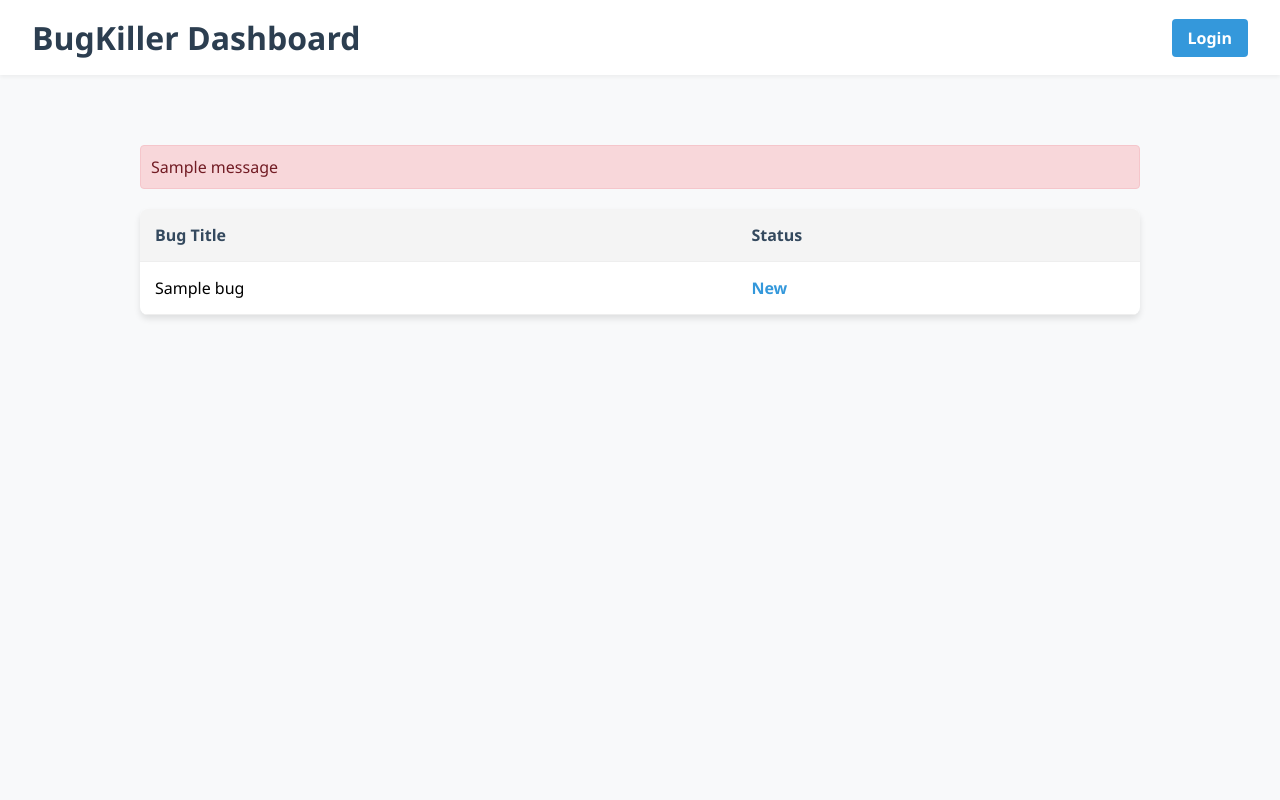
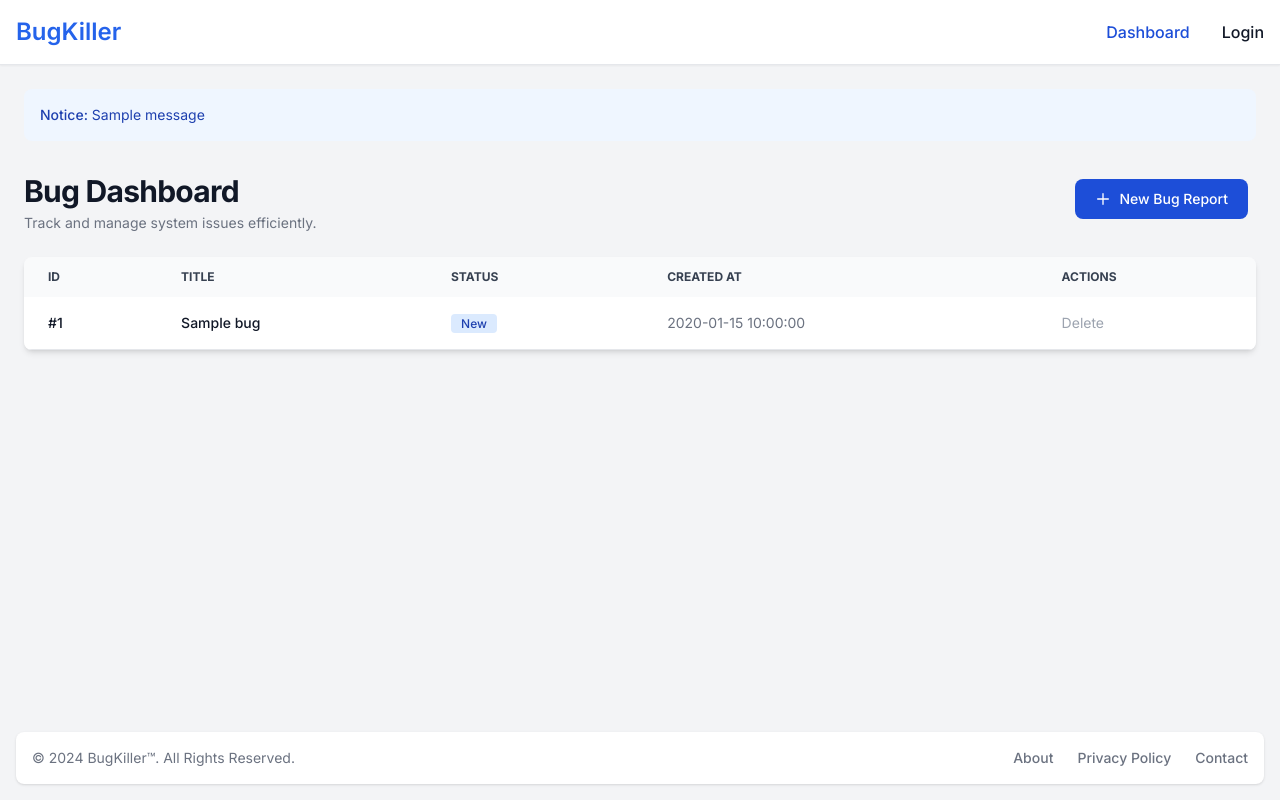
Before and after one commit to Soberis/bug_killer_project, a Flask app: page / in a window 1280 px wide. Run offline with Flask 3, Linux system fonts and the light colour scheme; tables that the repository leaves empty hold one stand-in row (values such as "Sample post"); one stand-in notice (Sample message) is shown; some libraries are stand-ins or nearby versions.

Commit message:
feat: 重构前端界面并添加基础模板
refactor: 将配置移至单独文件并优化应用结构

style: 更新.gitignore以允许HTML模板跟踪

```diff
--- a/app.py
+++ b/app.py
@@ -1,7 +1,4 @@
 import os
-import time
-import sqlite3
-import pymysql
 from flask import Flask, render_template, request, redirect, url_for, flash
 from flask_login import (
     LoginManager,
@@ -9,32 +6,20 @@ from flask_login import (
     login_user,
     logout_user,
     login_required,
-    current_user,
 )
-from werkzeug.security import generate_password_hash, check_password_hash
-from init_db import init_database
+from werkzeug.security import check_password_hash
 from prometheus_flask_exporter import PrometheusMetrics
 from prometheus_client import Counter
+from celery import Celery
 
 from database import db_manager
+from config import Config
 
 # Create the Flask application instance
 app = Flask(__name__)
-app.config["SECRET_KEY"] = "dev-secret-key"  # Required for session/flash
+app.config.from_object(Config)
 
-# [Level 13/14] Redis Configuration from Environment
-REDIS_URL = os.environ.get("REDIS_URL", "redis://localhost:6379/0")
-app.config["CELERY_BROKER_URL"] = REDIS_URL
-app.config["CELERY_RESULT_BACKEND"] = REDIS_URL
-
-# Override for testing environment
-if os.environ.get("TESTING") == "True":
-    app.config["CELERY_TASK_ALWAYS_EAGER"] = True
-    app.config["CELERY_BROKER_URL"] = "memory://"
-    app.config["CELERY_RESULT_BACKEND"] = "cache+memory://"
-
-from celery import Celery
-
+# Celery Configuration
 celery = Celery(app.name, broker=app.config["CELERY_BROKER_URL"])
 celery.conf.update(app.config)
 
@@ -42,19 +27,7 @@ celery.conf.update(app.config)
 from tasks import register_tasks
 
 tasks_registry = register_tasks(celery)
-send_bug_report_email = tasks_registry  # We might need to refactor tasks.py to return a dict or object if we have multiple
-# Actually, looking at tasks.py, it currently returns a singe function.
-# Let's verify tasks.py structure first.
-# ...
-# The tasks.py I just edited returns `send_bug_report_email` ONLY.
-# I need to edit tasks.py again to return both, OR change how I import them.
-# BETTER APPROACH:
-# tasks.py registers them to `celery_app`. I can just import them if I export them,
-# OR I can rely on string-based invocation if I didn't have access to the function object,
-# BUT `register_tasks` returns the function object.
-# Let's QuickFix `tasks.py` first to return a dictionary or just access them differently.
-# actually, `celery.task` decorator registers it.
-# Let's adjust tasks.py to return the dictionary of tasks.
+send_bug_report_email = tasks_registry
 
 # [Level 17] Prometheus Metrics Setup
 metrics = PrometheusMetrics(app, path="/metrics")
@@ -62,23 +35,13 @@ BUG_CREATED_COUNTER = Counter(
     "bug_created_total", "Total number of bugs reported", ["status"]
 )
 
-
-# Manual fallback for metrics if automatic registration fails
-@app.route("/metrics")
-def metrics_fallback():
-    from prometheus_client import generate_latest, CONTENT_TYPE_LATEST
-    from flask import Response
-
-    return Response(generate_latest(), mimetype=CONTENT_TYPE_LATEST)
-
-
 # Login Manager Setup
 login_manager = LoginManager()
 login_manager.login_view = "login"
 login_manager.init_app(app)
 
 
-# User Model for Flask-Login
+# User Model for Flask-Login (kept here for simplicity, models.py is optional)
 class User(UserMixin):
     def __init__(self, id, username):
         self.id = id
@@ -91,7 +54,6 @@ def load_user(user_id):
         "SELECT id, username FROM users WHERE id = ?", (user_id,)
     )
     if row:
-        # Handle dict vs tuple
         uid = row["id"] if isinstance(row, dict) else row[0]
         uname = row["username"] if isinstance(row, dict) else row[1]
         return User(uid, uname)
@@ -109,11 +71,11 @@ def health_check():
     return {"status": "healthy"}, 200
 
 
-# Define the root route
 @app.route("/")
 def index():
+    # [L16 FIX] Added LIMIT 20 to prevent O(N) latency
     bugs = db_manager.execute_query(
-        "SELECT * FROM bugs ORDER BY created_at DESC", fetch=True
+        "SELECT * FROM bugs ORDER BY created_at DESC LIMIT 20", fetch=True
     )
     return render_template("index.html", bugs=bugs)
 
@@ -129,7 +91,6 @@ def login():
         )
 
         if user_row:
-            # Handle different row formats
             stored_pw = (
                 user_row["password"] if isinstance(user_row, dict) else user_row[2]
             )
@@ -151,20 +112,16 @@ def logout():
     return redirect(url_for("index"))
 
 
-# Route to handle adding a new bug
 @app.route("/add", methods=["GET", "POST"])
-# @login_required
 def add_bug():
     if request.method == "POST":
         title = request.form.get("bug_title")
         status = request.form.get("bug_status")
 
         try:
-            # [FIX] Use '?' for SQLite compatibility. database.py handles MySQL conversion.
             db_manager.execute_query(
                 "INSERT INTO bugs (title, status) VALUES (?, ?)", (title, status)
             )
-            # [Level 17] Increment custom metric
             BUG_CREATED_COUNTER.labels(status=status).inc()
         except Exception as e:
             app.logger.error(f"Database error during add_bug: {e}")
@@ -175,13 +132,10 @@ def add_bug():
         try:
             send_bug_report_email.delay(title, status)
         except Exception as e:
-            app.logger.error(f"Celery task submission failed (Redis down?): {e}")
+            app.logger.error(f"Celery task submission failed: {e}")
 
         # [Level 15] External Notification (Async via Celery)
         try:
-            # We use the name string to call it if we don't have the object handy,
-            # or we can fix the import structure.
-            # Given the current structure, using the Celery app to send task by name is robust:
             celery.send_task("tasks.send_slack_notification", args=[title, status])
         except Exception as e:
             app.logger.error(f"Failed to queue Slack task: {e}")
@@ -191,7 +145,6 @@ def add_bug():
     return render_template("add_bug.html")
 
 
-# Route to handle deleting a bug
 @app.route("/delete/<int:bug_id>")
 @login_required
 def delete_bug(bug_id):
@@ -205,6 +158,4 @@ def delete_bug(bug_id):
 
 
 if __name__ == "__main__":
-    # Start the Flask development server
-    # host='0.0.0.0' is REQUIRED for Docker access
     app.run(host="0.0.0.0", port=5000, debug=True)
--- /dev/null
+++ b/templates/base.html
@@ -0,0 +1,98 @@
+<!DOCTYPE html>
+<html lang="en">
+<head>
+    <meta charset="UTF-8">
+    <meta name="viewport" content="width=device-width, initial-scale=1.0">
+    <title>{% block title %}Bug Killer{% endblock %}</title>
+
+    <!-- Google Fonts: Inter -->
+    <link href="https://fonts.googleapis.com/css2?family=Inter:wght@300;400;500;600;700&display=swap" rel="stylesheet">
+
+    <!-- Tailwind CSS (CDN) -->
+    <script src="https://cdn.tailwindcss.com"></script>
+
+    <!-- Flowbite (CDN) -->
+    <link href="https://cdnjs.cloudflare.com/ajax/libs/flowbite/2.2.0/flowbite.min.css" rel="stylesheet" />
+
+    <style>
+        body {
+            font-family: 'Inter', sans-serif;
+            background-color: #f3f4f6; /* gray-100 */
+        }
+    </style>
+</head>
+<body class="flex flex-col min-h-screen">
+
+    <!-- Navbar -->
+    <nav class="bg-white border-gray-200 dark:bg-gray-900 border-b shadow-sm">
+      <div class="max-w-screen-xl flex flex-wrap items-center justify-between mx-auto p-4">
+        <a href="{{ url_for('index') }}" class="flex items-center space-x-3 rtl:space-x-reverse">
+            <span class="self-center text-2xl font-semibold whitespace-nowrap text-blue-600 dark:text-white">BugKiller</span>
+        </a>
+        <button data-collapse-toggle="navbar-default" type="button" class="inline-flex items-center p-2 w-10 h-10 justify-center text-sm text-gray-500 rounded-lg md:hidden hover:bg-gray-100 focus:outline-none focus:ring-2 focus:ring-gray-200" aria-controls="navbar-default" aria-expanded="false">
+            <span class="sr-only">Open main menu</span>
+            <svg class="w-5 h-5" aria-hidden="true" xmlns="http://www.w3.org/2000/svg" fill="none" viewBox="0 0 17 14">
+                <path stroke="currentColor" stroke-linecap="round" stroke-linejoin="round" stroke-width="2" d="M1 1h15M1 7h15M1 13h15"/>
+            </svg>
+        </button>
+        <div class="hidden w-full md:block md:w-auto" id="navbar-default">
+          <ul class="font-medium flex flex-col p-4 md:p-0 mt-4 border border-gray-100 rounded-lg bg-gray-50 md:flex-row md:space-x-8 rtl:space-x-reverse md:mt-0 md:border-0 md:bg-white dark:bg-gray-800 md:dark:bg-gray-900 dark:border-gray-700">
+            <li>
+              <a href="{{ url_for('index') }}" class="block py-2 px-3 text-white bg-blue-700 rounded md:bg-transparent md:text-blue-700 md:p-0 dark:text-white md:dark:text-blue-500" aria-current="page">Dashboard</a>
+            </li>
+            {% if current_user.is_authenticated %}
+            <li>
+                <span class="block py-2 px-3 text-gray-900 rounded hover:bg-gray-100 md:hover:bg-transparent md:border-0 md:hover:text-blue-700 md:p-0">Hello, {{ current_user.username }}</span>
+            </li>
+            <li>
+              <a href="{{ url_for('logout') }}" class="block py-2 px-3 text-gray-900 rounded hover:bg-gray-100 md:hover:bg-transparent md:border-0 md:hover:text-blue-700 md:p-0 dark:text-white md:dark:hover:text-blue-500 dark:hover:bg-gray-700 dark:hover:text-white md:dark:hover:bg-transparent">Logout</a>
+            </li>
+            {% else %}
+            <li>
+              <a href="{{ url_for('login') }}" class="block py-2 px-3 text-gray-900 rounded hover:bg-gray-100 md:hover:bg-transparent md:border-0 md:hover:text-blue-700 md:p-0 dark:text-white md:dark:hover:text-blue-500 dark:hover:bg-gray-700 dark:hover:text-white md:dark:hover:bg-transparent">Login</a>
+            </li>
+            {% endif %}
+          </ul>
+        </div>
+      </div>
+    </nav>
+
+    <!-- Main Content -->
+    <main class="flex-grow container mx-auto p-6">
+        <!-- Flash Messages -->
+        {% with messages = get_flashed_messages() %}
+          {% if messages %}
+            {% for message in messages %}
+            <div class="p-4 mb-4 text-sm text-blue-800 rounded-lg bg-blue-50 dark:bg-gray-800 dark:text-blue-400" role="alert">
+                <span class="font-medium">Notice:</span> {{ message }}
+            </div>
+            {% endfor %}
+          {% endif %}
+        {% endwith %}
+
+        {% block content %}{% endblock %}
+    </main>
+
+    <!-- Footer -->
+    <footer class="bg-white rounded-lg shadow m-4 dark:bg-gray-800 mt-auto">
+        <div class="w-full mx-auto max-w-screen-xl p-4 md:flex md:items-center md:justify-between">
+          <span class="text-sm text-gray-500 sm:text-center dark:text-gray-400">© 2024 <a href="#" class="hover:underline">BugKiller™</a>. All Rights Reserved.
+          </span>
+          <ul class="flex flex-wrap items-center mt-3 text-sm font-medium text-gray-500 dark:text-gray-400 sm:mt-0">
+              <li>
+                  <a href="#" class="hover:underline me-4 md:me-6">About</a>
+              </li>
+              <li>
+                  <a href="#" class="hover:underline me-4 md:me-6">Privacy Policy</a>
+              </li>
+              <li>
+                  <a href="#" class="hover:underline">Contact</a>
+              </li>
+          </ul>
+        </div>
+    </footer>
+
+    <!-- Flowbite JS -->
+    <script src="https://cdnjs.cloudflare.com/ajax/libs/flowbite/2.2.0/flowbite.min.js"></script>
+</body>
+</html>
--- a/templates/index.html
+++ b/templates/index.html
@@ -1,86 +1,78 @@
-<!DOCTYPE html>
-<html lang="en">
-<head>
-    <meta charset="UTF-8">
-    <meta name="viewport" content="width=device-width, initial-scale=1.0">
-    <title>BugKiller - Dashboard</title>
-    <style>
-        body { font-family: 'Segoe UI', Tahoma, Geneva, Verdana, sans-serif; margin: 0; background-color: #f8f9fa; }
-        .container { padding: 40px; max-width: 1000px; margin: 0 auto; }
-        .header { display: flex; justify-content: space-between; align-items: center; margin-bottom: 30px; background: white; padding: 1rem 2rem; box-shadow: 0 2px 4px rgba(0,0,0,0.05); }
-        h1 { margin: 0; color: #2c3e50; }
-        .user-nav { display: flex; align-items: center; gap: 1rem; }
-        .btn { padding: 8px 16px; border-radius: 4px; text-decoration: none; font-weight: bold; transition: opacity 0.3s; }
-        .btn-add { background: #27ae60; color: white; margin-bottom: 20px; display: inline-block; }
-        .btn-login { background: #3498db; color: white; }
-        .btn-logout { background: #95a5a6; color: white; font-size: 0.9rem; }
-        .btn:hover { opacity: 0.8; }
-        table { width: 100%; border-collapse: collapse; background: white; border-radius: 8px; overflow: hidden; box-shadow: 0 4px 6px rgba(0,0,0,0.1); }
-        th, td { padding: 15px; text-align: left; border-bottom: 1px solid #eee; }
-        th { background-color: #f4f4f4; color: #34495e; }
-        .status-open { color: #e74c3c; font-weight: bold; }
-        .status-in-progress { color: #f39c12; font-weight: bold; }
-        .status-new { color: #3498db; font-weight: bold; }
-        .status-closed { color: #27ae60; font-weight: bold; }
-        .action-delete { color: #e74c3c; text-decoration: none; font-size: 0.9rem; }
-        .action-delete:hover { text-decoration: underline; }
-    </style>
-</head>
-<body>
-    <div class="header">
-        <h1>BugKiller Dashboard</h1>
-        <div class="user-nav">
-            {% if current_user.is_authenticated %}
-                <span>Welcome, <strong>{{ current_user.username }}</strong></span>
-                <a href="{{ url_for('logout') }}" class="btn btn-logout">Logout</a>
-            {% else %}
-                <a href="{{ url_for('login') }}" class="btn btn-login">Login</a>
-            {% endif %}
+{% extends "base.html" %}
+
+{% block title %}Dashboard - Bug Killer{% endblock %}
+
+{% block content %}
+<div class="py-4">
+    <!-- Header -->
+    <div class="flex flex-col md:flex-row justify-between items-center mb-6">
+        <div>
+            <h1 class="text-3xl font-bold tracking-tight text-gray-900 dark:text-white">Bug Dashboard</h1>
+            <p class="mt-1 text-sm text-gray-500 dark:text-gray-400">Track and manage system issues efficiently.</p>
         </div>
+        <a href="{{ url_for('add_bug') }}" class="mt-4 md:mt-0 text-white bg-blue-700 hover:bg-blue-800 focus:ring-4 focus:ring-blue-300 font-medium rounded-lg text-sm px-5 py-2.5 me-2 mb-2 dark:bg-blue-600 dark:hover:bg-blue-700 focus:outline-none dark:focus:ring-blue-800 flex items-center">
+            <svg class="w-4 h-4 mr-2" aria-hidden="true" xmlns="http://www.w3.org/2000/svg" fill="none" viewBox="0 0 24 24" stroke="currentColor">
+              <path stroke-linecap="round" stroke-linejoin="round" stroke-width="2" d="M12 4v16m8-8H4"/>
+            </svg>
+            New Bug Report
+        </a>
     </div>
 
-    <div class="container">
-        <!-- Flash Messages for User Feedback -->
-        {% with messages = get_flashed_messages() %}
-          {% if messages %}
-            {% for message in messages %}
-              <div style="background-color: #f8d7da; color: #721c24; padding: 10px; margin-bottom: 20px; border: 1px solid #f5c6cb; border-radius: 4px;">
-                {{ message }}
-              </div>
-            {% endfor %}
-          {% endif %}
-        {% endwith %}
+    <!-- Stats Cards (Optional Polish) -->
+    <!-- <div class="grid grid-cols-1 md:grid-cols-3 gap-4 mb-6">...Stats...</div> -->
 
-        {% if current_user.is_authenticated %}
-            <a href="/add" class="btn btn-add">+ Add New Bug</a>
-        {% endif %}
-
-        <table>
-            <thead>
+    <!-- Table Card -->
+    <div class="relative overflow-x-auto shadow-md sm:rounded-lg">
+        <table class="w-full text-sm text-left rtl:text-right text-gray-500 dark:text-gray-400">
+            <thead class="text-xs text-gray-700 uppercase bg-gray-50 dark:bg-gray-700 dark:text-gray-400">
                 <tr>
-                    <th>Bug Title</th>
-                    <th>Status</th>
-                    {% if current_user.is_authenticated %}
-                    <th>Actions</th>
-                    {% endif %}
+                    <th scope="col" class="px-6 py-3">ID</th>
+                    <th scope="col" class="px-6 py-3">Title</th>
+                    <th scope="col" class="px-6 py-3">Status</th>
+                    <th scope="col" class="px-6 py-3">Created At</th>
+                    <th scope="col" class="px-6 py-3">Actions</th>
                 </tr>
             </thead>
             <tbody>
                 {% for bug in bugs %}
-                <tr>
-                    <td>{{ bug.title }}</td>
-                    <td class="status-{{ bug.status.lower().replace(' ', '-') }}">{{ bug.status }}</td>
-                    {% if current_user.is_authenticated %}
-                    <td>
-                        <a href="{{ url_for('delete_bug', bug_id=bug.id) }}"
-                           onclick="return confirm('Are you sure to delete this bug?')"
-                           class="action-delete">Delete</a>
+                <tr class="bg-white border-b dark:bg-gray-800 dark:border-gray-700 hover:bg-gray-50 dark:hover:bg-gray-600 transition-colors">
+                    <td class="px-6 py-4 font-medium text-gray-900 whitespace-nowrap dark:text-white">
+                        #{{ bug.id }}
                     </td>
-                    {% endif %}
+                    <td class="px-6 py-4 font-medium text-gray-900 dark:text-white">
+                        {{ bug.title }}
+                    </td>
+                    <td class="px-6 py-4">
+                        {% if bug.status == 'New' %}
+                            <span class="bg-blue-100 text-blue-800 text-xs font-medium me-2 px-2.5 py-0.5 rounded dark:bg-blue-900 dark:text-blue-300">New</span>
+                        {% elif bug.status == 'In Progress' %}
+                            <span class="bg-yellow-100 text-yellow-800 text-xs font-medium me-2 px-2.5 py-0.5 rounded dark:bg-yellow-900 dark:text-yellow-300">In Progress</span>
+                        {% elif bug.status == 'Resolved' %}
+                            <span class="bg-green-100 text-green-800 text-xs font-medium me-2 px-2.5 py-0.5 rounded dark:bg-green-900 dark:text-green-300">Resolved</span>
+                        {% else %}
+                            <span class="bg-gray-100 text-gray-800 text-xs font-medium me-2 px-2.5 py-0.5 rounded dark:bg-gray-700 dark:text-gray-300">{{ bug.status }}</span>
+                        {% endif %}
+                    </td>
+                    <td class="px-6 py-4">
+                        {{ bug.created_at }}
+                    </td>
+                    <td class="px-6 py-4">
+                        {% if current_user.is_authenticated %}
+                        <a href="{{ url_for('delete_bug', bug_id=bug.id) }}" class="font-medium text-red-600 dark:text-red-500 hover:underline" onclick="return confirm('Are you sure you want to delete this bug?');">Delete</a>
+                        {% else %}
+                        <span class="text-gray-400 cursor-not-allowed" title="Login to delete">Delete</span>
+                        {% endif %}
+                    </td>
+                </tr>
+                {% else %}
+                <tr class="bg-white border-b dark:bg-gray-800 dark:border-gray-700">
+                    <td colspan="5" class="px-6 py-4 text-center text-gray-500">
+                        No bugs found. Time to break something! 🐛
+                    </td>
                 </tr>
                 {% endfor %}
             </tbody>
         </table>
     </div>
-</body>
-</html>
+</div>
+{% endblock %}
```
Also changed, not shown: config.py (added, +21 -0 lines), templates/add_bug.html (+25 -36 lines), templates/login.html (added, +23 -0 lines), 1 other file.
